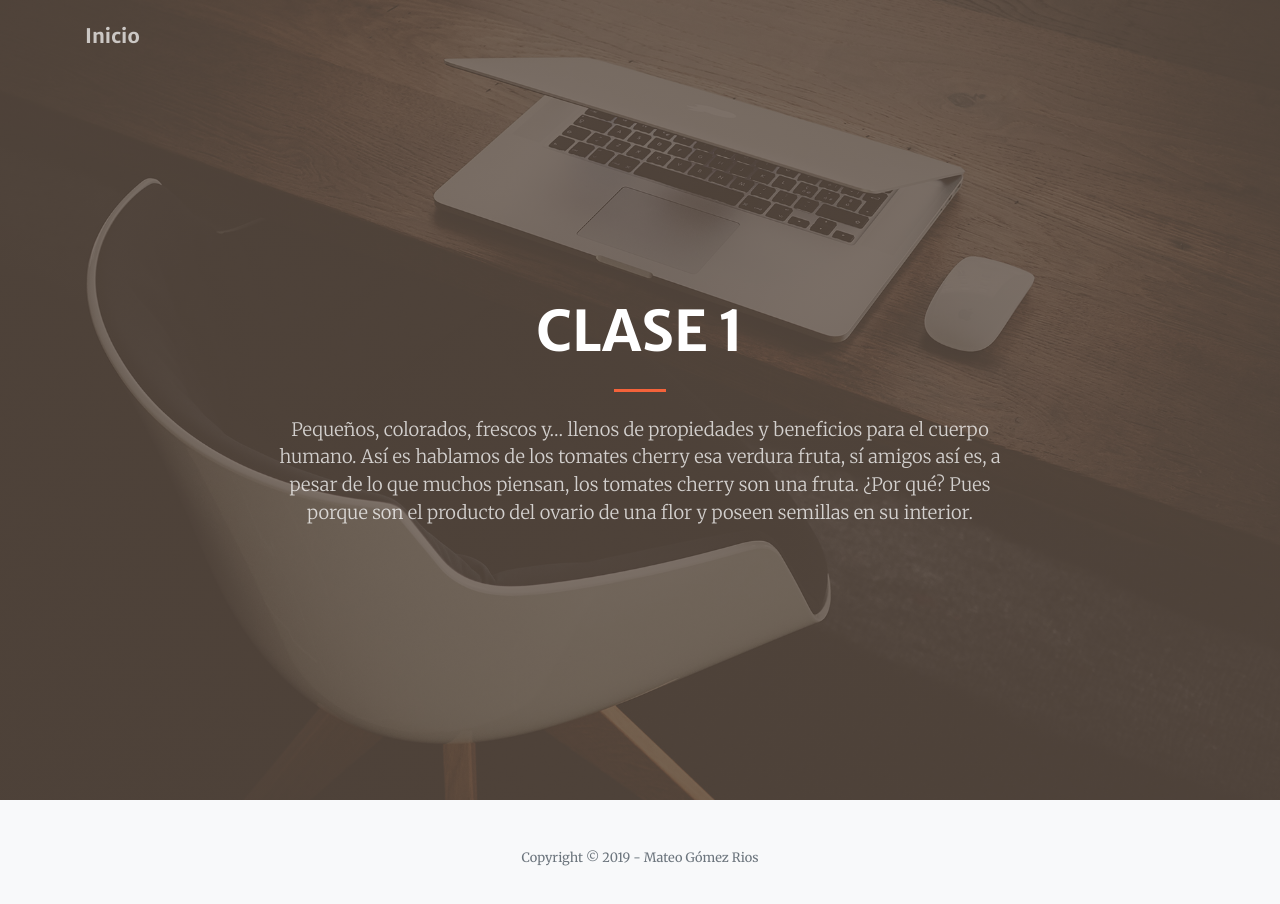
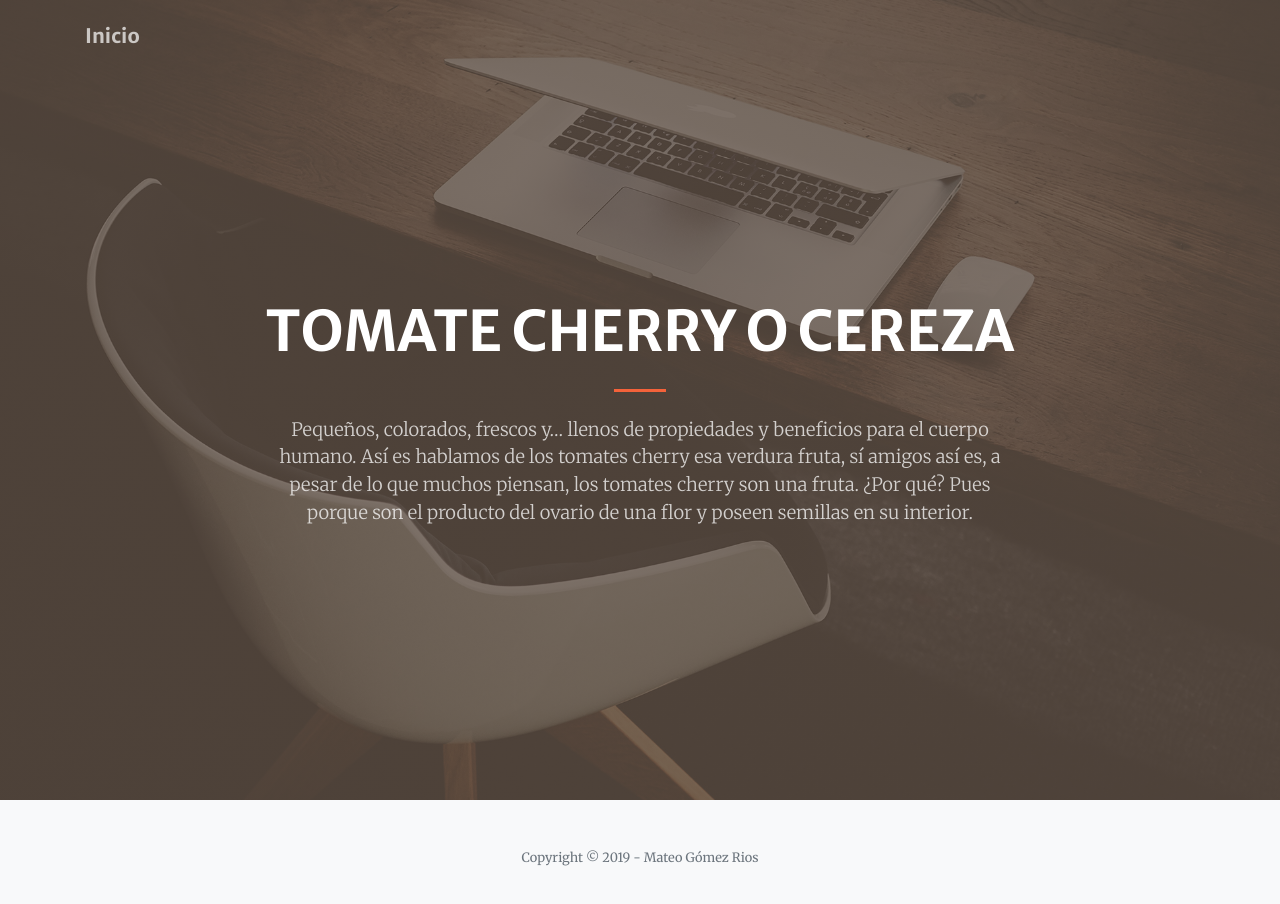
Before and after one commit to matkaingo/tomaticos, a website with bundled scripts: page cherry.html in a window 1280 px wide. Built offline with nearby package versions, Linux system fonts and the light colour scheme.

Commit message:
Update cherry.html

```diff
--- a/cherry.html
+++ b/cherry.html
@@ -45,7 +45,7 @@
     <div class="container h-100">
       <div class="row h-100 align-items-center justify-content-center text-center">
         <div class="col-lg-10 align-self-end">
-          <h1 class="text-uppercase text-white font-weight-bold">Clase 1</h1>
+          <h1 class="text-uppercase text-white font-weight-bold">Tomate cherry o cereza</h1>
           <hr class="divider my-4">
         </div>
         <div class="col-lg-8 align-self-baseline">
```
